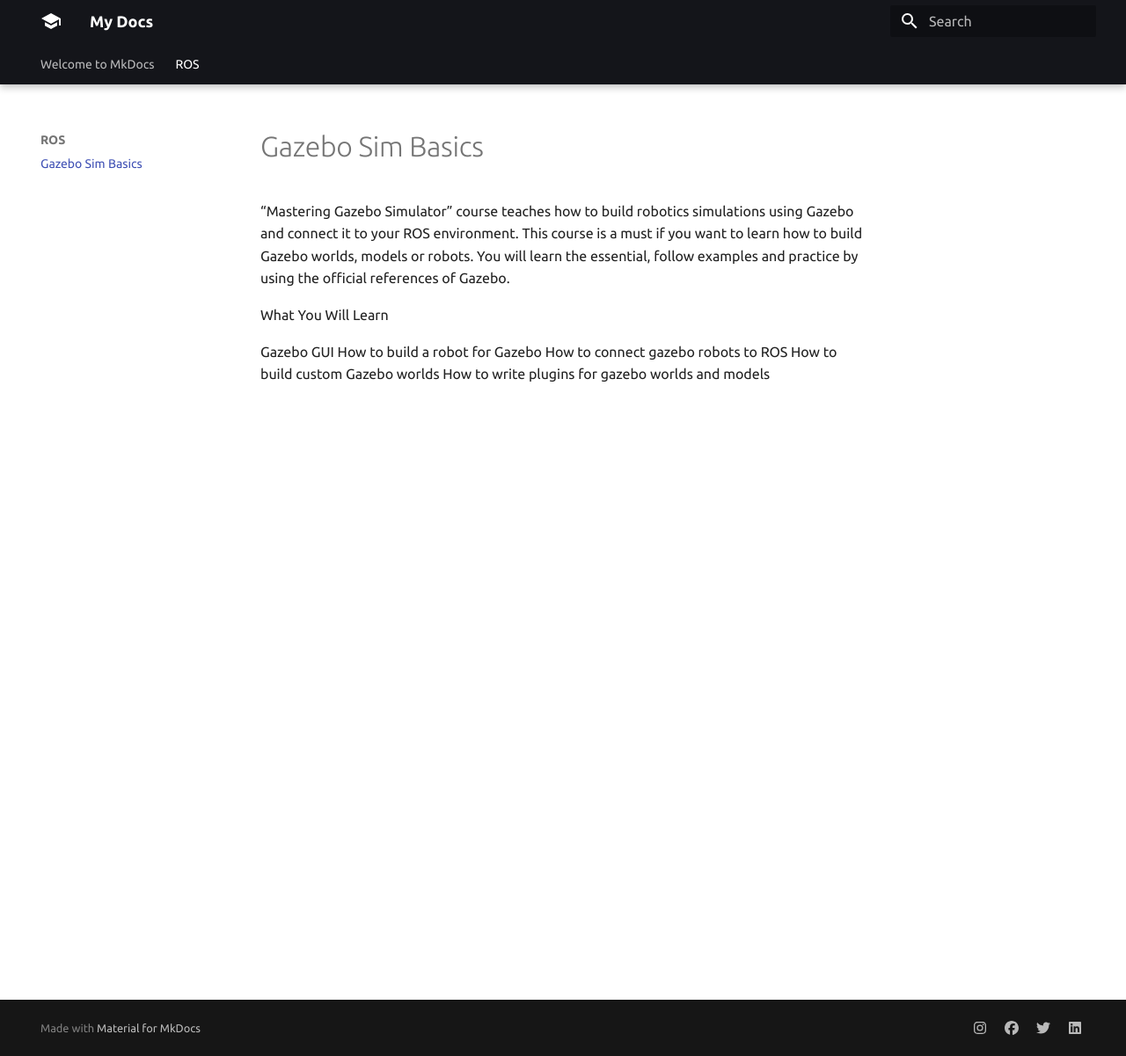
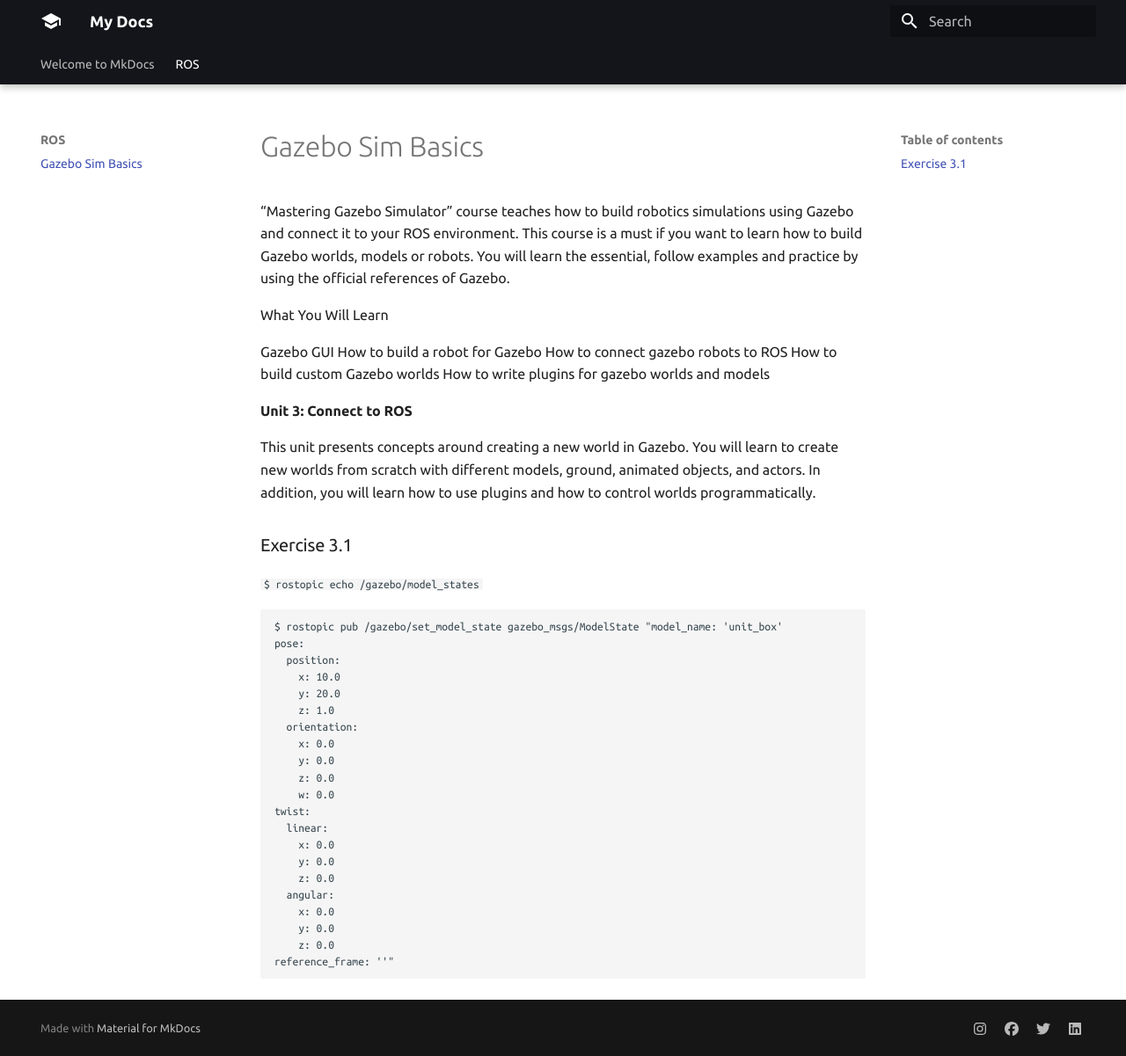
Before and after one commit to MohammadRobot/mohammadrobot.github.io, an MkDocs documentation site: the page built from docs/ROS/Gazebo-Sim-Basics.md, in a window 1280 px wide and 1201 px high. Shown: the whole window at 88% size. Built offline with MkDocs 1.6.1 and Material for MkDocs 9.7.7, drawn with Linux system fonts in a browser that asks for light colours.

Commit message:
Exercise 3.1

````diff
--- a/docs/ROS/Gazebo-Sim-Basics.md
+++ b/docs/ROS/Gazebo-Sim-Basics.md
@@ -7,3 +7,36 @@
 How to connect gazebo robots to ROS
 How to build custom Gazebo worlds
 How to write plugins for gazebo worlds and models
+
+
+**Unit 3:   Connect to ROS**
+
+This unit presents concepts around creating a new world in Gazebo. You will learn to create new worlds from scratch with different models, ground, animated objects, and actors. In addition, you will learn how to use plugins and how to control worlds programmatically.
+
+### Exercise 3.1
+
+`$ rostopic echo /gazebo/model_states`
+
+```
+$ rostopic pub /gazebo/set_model_state gazebo_msgs/ModelState "model_name: 'unit_box'
+pose:
+  position:
+    x: 10.0
+    y: 20.0
+    z: 1.0
+  orientation:
+    x: 0.0
+    y: 0.0
+    z: 0.0
+    w: 0.0
+twist:
+  linear:
+    x: 0.0
+    y: 0.0
+    z: 0.0
+  angular:
+    x: 0.0
+    y: 0.0
+    z: 0.0
+reference_frame: ''"
+```
````
